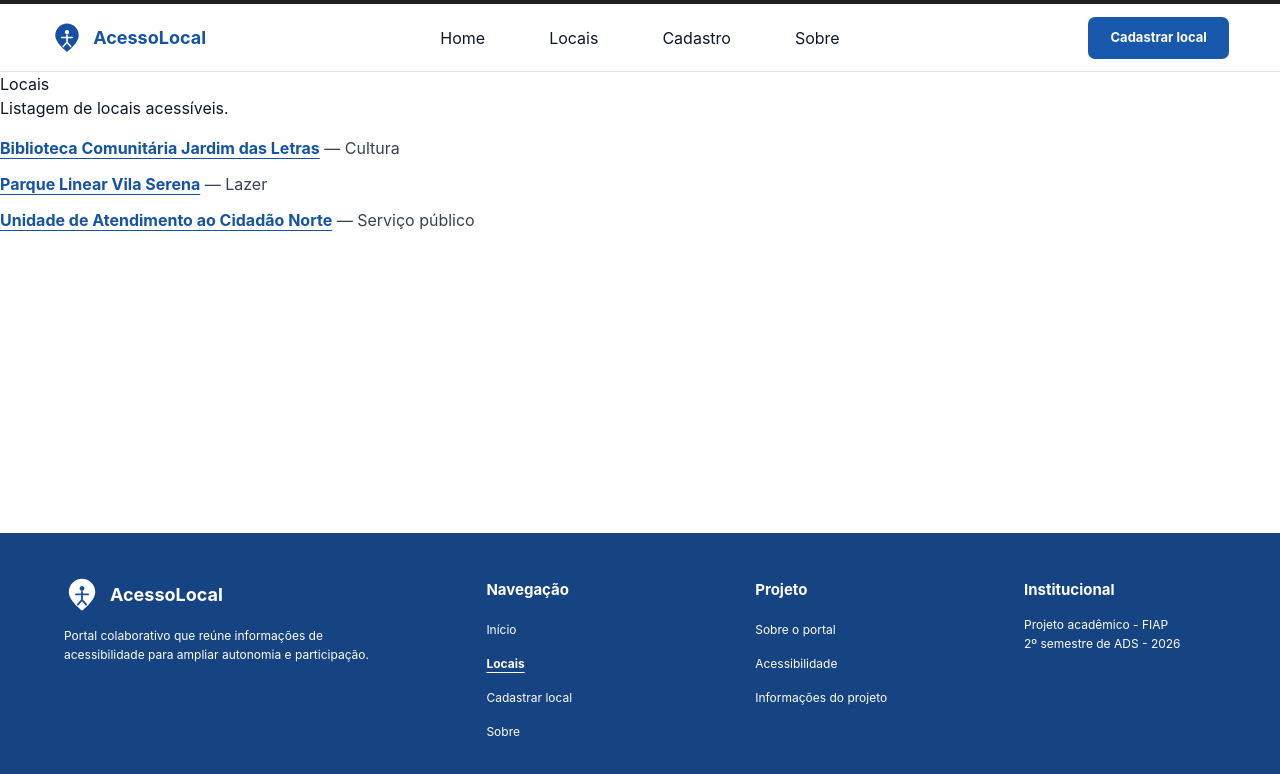
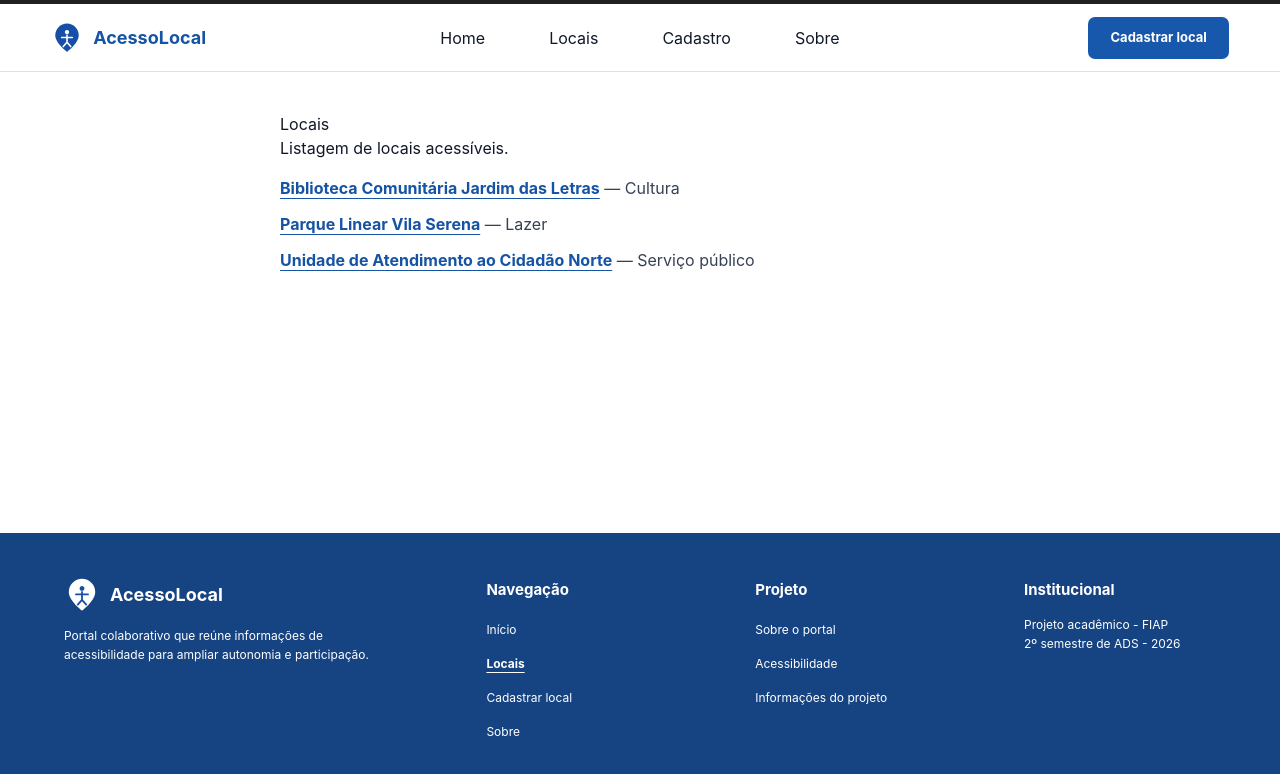
Before and after one commit to 1TDSPw-26/portal-locais-acessiveis, a React (Vite) app: page /locais in a window 1280 px wide. Shown: the top 774 px of the page. Built offline with nearby package versions, Linux system fonts and the light colour scheme.

Commit message:
fix: adiciona margens na lista de locais em telas pequenas

```diff
--- a/src/pages/Locais/Locais.tsx
+++ b/src/pages/Locais/Locais.tsx
@@ -3,7 +3,7 @@
 
 function Locais() {
   return (
-    <section>
+    <section className="mx-auto w-full max-w-3xl px-4 py-10 sm:px-6">
       <h2>Locais</h2>
       <p>Listagem de locais acessíveis.</p>
 
```
